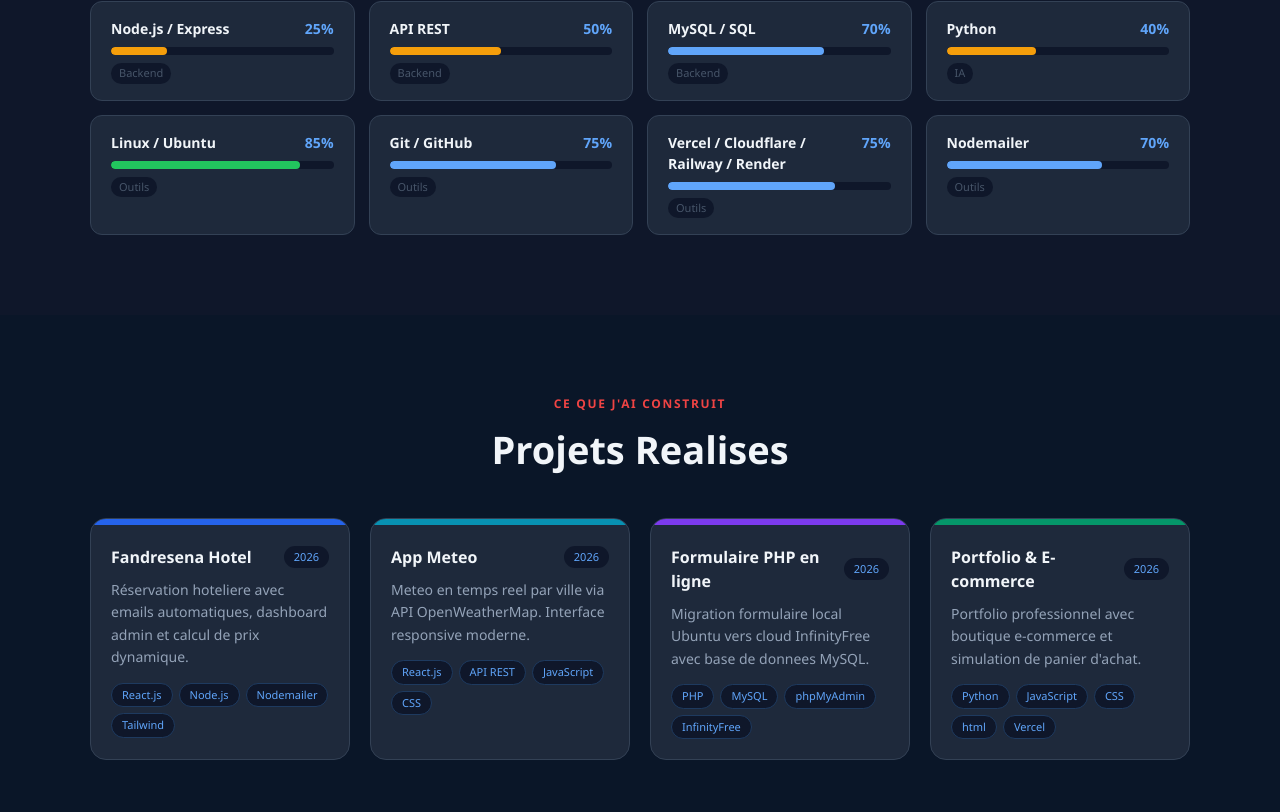
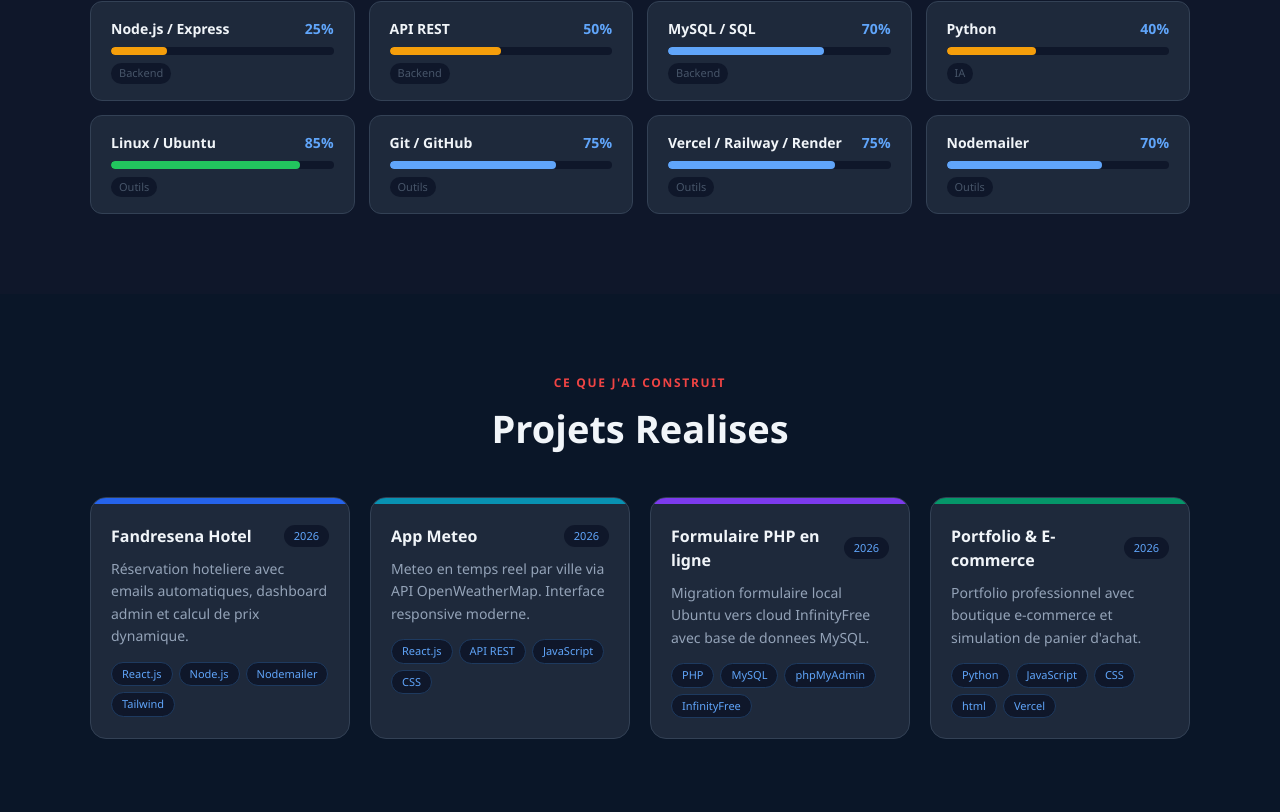
Before and after one commit to Fandresena67/Perso-web-react, a React (Vite) app: page / in a window 1280 px wide. Shown: the part 1168-1980 px from the top of the page. Built offline with nearby package versions, Linux system fonts and the light colour scheme.

Commit message:
Modification du contenu

```diff
--- a/src/components/Footer.jsx
+++ b/src/components/Footer.jsx
@@ -19,9 +19,9 @@ export default function Footer({ scrollTo }) {
               <span style={{ color: "#64748b", fontSize: 16, fontWeight: 400 }}> NATOLOJANAHARY</span>
             </p>
             <p style={{ color: "#475569", fontSize: 14, lineHeight: 1.7, margin: "0 0 16px" }}>
-              Etudiant en Informatique passionne par le web, l'IA et les technologies cloud. Antananarivo, Madagascar.
+              Etudiant en Informatique passionne par le web, réseaux, l'IA et les technologies cloud. Fianarantsoa, Madagascar.
             </p>
-            <div style={{ display: "flex", gap: 8, flexWrap: "wrap" }}>
+            {/* <div style={{ display: "flex", gap: 8, flexWrap: "wrap" }}>
               {contacts.map(c => (
                 <a key={c.label} href={c.link} target="_blank" rel="noopener noreferrer"
                   title={c.action}
@@ -34,7 +34,7 @@ export default function Footer({ scrollTo }) {
                   {c.icon}
                 </a>
               ))}
-            </div>
+            </div> */}
           </div>
 
           {/* NAVIGATION */}
--- a/src/data/data.js
+++ b/src/data/data.js
@@ -18,7 +18,7 @@ export const skills = [
   { name: "Python", level: 40, cat: "IA" },
   { name: "Linux / Ubuntu", level: 85, cat: "Outils" },
   { name: "Git / GitHub", level: 75, cat: "Outils" },
-  { name: "Vercel / Cloudflare  / Railway / Render", level: 75, cat: "Outils" },
+  { name: "Vercel / Railway / Render", level: 75, cat: "Outils" },
   { name: "Nodemailer", level: 70, cat: "Outils" },
 ]
 
```
